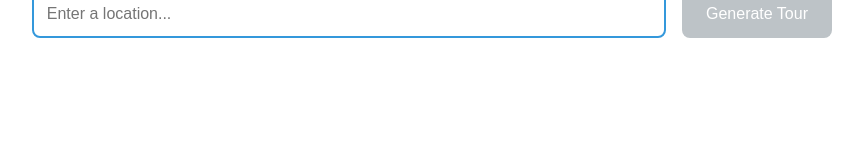
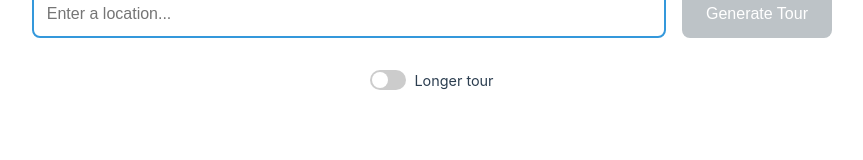
Before and after one commit to twang35/tour-guide-generator, a React (Create React App) app: page / in a window 1280 px wide. Shown: the part 134-294 px from the top of the page, without its empty margins (208-1071 px from the left). Built offline with nearby package versions, Linux system fonts and the light colour scheme.

Commit message:
option for longer tour

```diff
--- a/src/components/TourGuideGenerator.css
+++ b/src/components/TourGuideGenerator.css
@@ -48,6 +48,62 @@ button:disabled {
 
 button:hover:not(:disabled) {
   background-color: #2980b9;
+}
+
+/* Tour Length Toggle */
+.tour-length-toggle {
+  display: flex;
+  justify-content: center;
+  margin-bottom: 1rem;
+}
+
+.toggle-label {
+  display: flex;
+  align-items: center;
+  gap: 0.5rem;
+  cursor: pointer;
+  font-size: 0.9rem;
+  color: #2c3e50;
+  user-select: none;
+}
+
+.toggle-label input[type="checkbox"] {
+  display: none;
+}
+
+.toggle-switch {
+  position: relative;
+  width: 36px;
+  height: 20px;
+  background-color: #ccc;
+  border-radius: 10px;
+  transition: background-color 0.3s ease;
+  flex-shrink: 0;
+}
+
+.toggle-switch::after {
+  content: '';
+  position: absolute;
+  top: 2px;
+  left: 2px;
+  width: 16px;
+  height: 16px;
+  background-color: white;
+  border-radius: 50%;
+  transition: transform 0.3s ease;
+}
+
+.toggle-label input[type="checkbox"]:checked + .toggle-switch {
+  background-color: #3498db;
+}
+
+.toggle-label input[type="checkbox"]:checked + .toggle-switch::after {
+  transform: translateX(16px);
+}
+
+.toggle-label input[type="checkbox"]:disabled + .toggle-switch {
+  opacity: 0.5;
+  cursor: not-allowed;
 }
 
 /* Speech Controls Styles */
@@ -353,7 +409,7 @@ pre {
   }
 
   .tour-guide-output {
-    max-height: 60vh;
+    max-height: 70vh;
   }
 
   .wrench-container {
--- a/src/components/TourGuideGenerator.js
+++ b/src/components/TourGuideGenerator.js
@@ -70,6 +70,7 @@ const TourGuideGenerator = () => {
   const [ttsEngine, setTtsEngine] = useState(isMobile ? 'browser' : 'kokoro-webgpu');
   const [kokoroVoice, setKokoroVoice] = useState(DEFAULT_KOKORO_VOICE);
   const [isGeneratingAudio, setIsGeneratingAudio] = useState(false);
+  const [longerTour, setLongerTour] = useState(false);
   const [webgpuSupported, setWebgpuSupported] = useState(false);
   const [webgpuModelStatus, setWebgpuModelStatus] = useState('idle'); // 'idle' | 'loading' | 'ready' | 'error'
   const [webgpuLoadProgress, setWebgpuLoadProgress] = useState(null);
@@ -210,7 +211,7 @@ const TourGuideGenerator = () => {
         headers: {
           'Content-Type': 'application/json',
         },
-        body: JSON.stringify({ location }),
+        body: JSON.stringify({ location, length: longerTour ? 3500 : 500 }),
       });
 
       if (!response.ok) {
@@ -236,7 +237,7 @@ const TourGuideGenerator = () => {
           headers: {
             'Content-Type': 'application/json',
           },
-          body: JSON.stringify({ location }),
+          body: JSON.stringify({ location, length: longerTour ? 3500 : 500 }),
         });
 
         if (!response.ok) {
@@ -623,6 +624,18 @@ const TourGuideGenerator = () => {
           {isLoading ? 'Generating...' : 'Generate Tour'}
         </button>
       </div>
+      <div className="tour-length-toggle">
+        <label className="toggle-label">
+          <input
+            type="checkbox"
+            checked={longerTour}
+            onChange={(e) => setLongerTour(e.target.checked)}
+            disabled={isLoading}
+          />
+          <span className="toggle-switch"></span>
+          Longer tour
+        </label>
+      </div>
 
       {isLoading && (
         <div className="loading-container">
```
Also changed, not shown: 1 other file (tests, documents, lock files or other folders).
